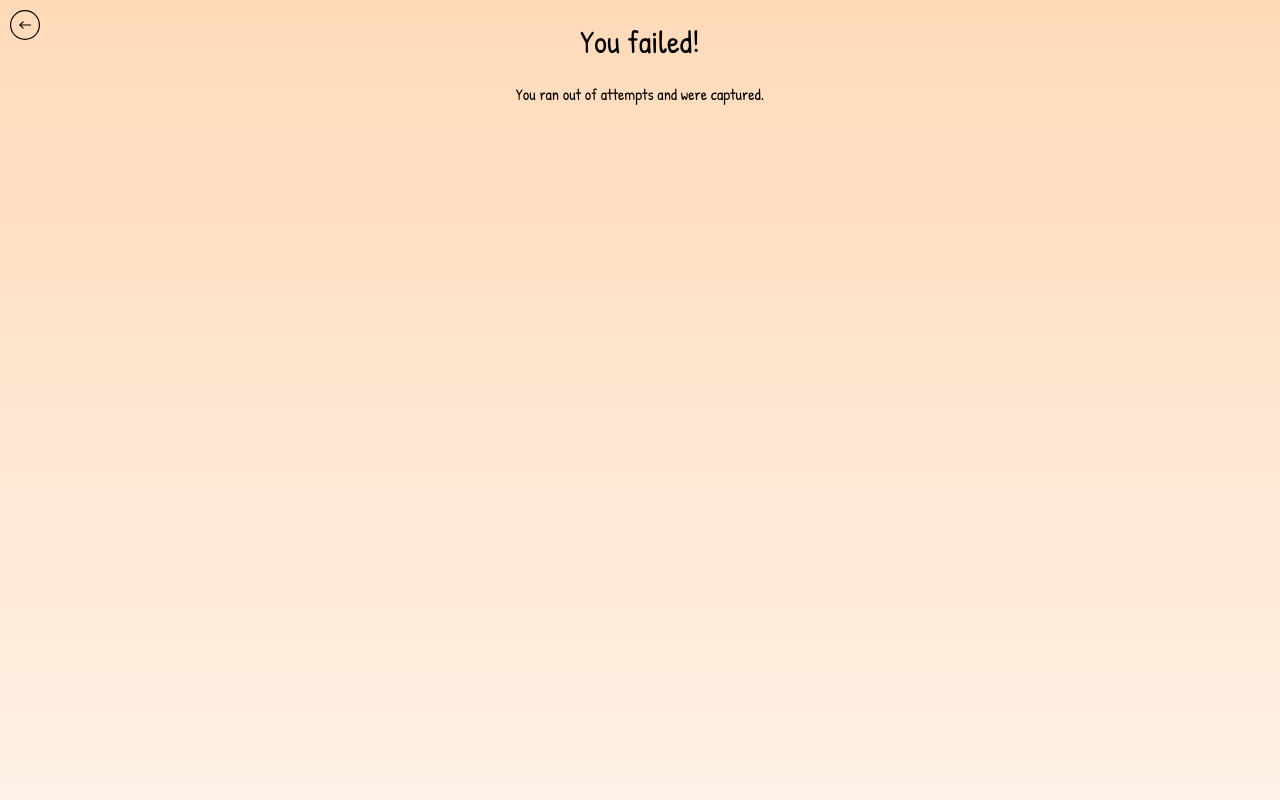
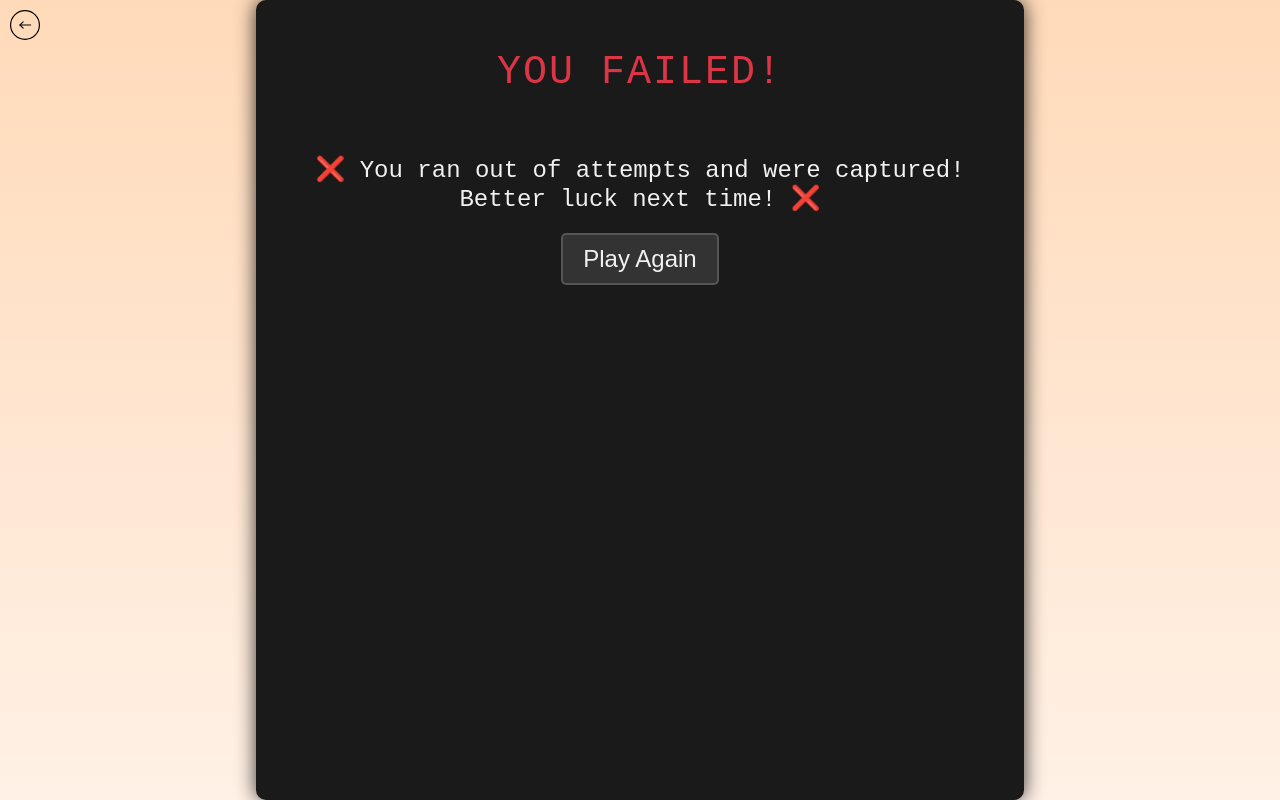
Before and after one commit to joseph-johnson27001/game-world, a Vue app: page /code-word/results in a window 1280 px wide. Built offline with nearby package versions, Linux system fonts and the light colour scheme.

Commit message:
Results Page

```diff
--- a/src/views/CodeWord/CodeWordResults.vue
+++ b/src/views/CodeWord/CodeWordResults.vue
@@ -1,11 +1,22 @@
 <template>
   <div class="code-word-results">
     <div class="heading-container">
-      <h1>{{ resultMessage }}</h1>
+      <h1 :class="{ success: success, failure: !success }">
+        {{ resultMessage }}
+      </h1>
     </div>
 
-    <p v-if="this.success">You had {{ attempts }} attempts remaining.</p>
-    <p v-else>You ran out of attempts and were captured.</p>
+    <div class="result-message">
+      <p v-if="success">
+        🎉 Congratulations! You managed to escape with {{ attempts }} attempts
+        remaining. 🎉
+      </p>
+      <p v-else>
+        ❌ You ran out of attempts and were captured! Better luck next time! ❌
+      </p>
+    </div>
+
+    <button @click="restartGame" class="restart-button">Play Again</button>
   </div>
 </template>
 
@@ -19,15 +30,68 @@ export default {
       return this.$route.query.success === "true";
     },
     resultMessage() {
-      return this.success ? "You have escaped!" : "You failed!";
+      // Update the result message based on success
+      return this.success ? "You Have Escaped!" : "You Failed!";
+    },
+  },
+  methods: {
+    restartGame() {
+      // Logic to restart the game, e.g., navigate back to the game page
+      this.$router.push({ name: "CodeWordGame" }); // Adjust the route name as necessary
     },
   },
 };
 </script>
 
 <style scoped>
-/* Add your styles here */
+/* General styles for the results page */
 .code-word-results {
+  width: 100%;
   text-align: center;
+  padding: 30px;
+  color: #f1f1f1;
+  font-family: "Courier New", Courier, monospace !important;
+  background-color: #1a1a1a !important;
+  box-shadow: 0px 0px 20px rgba(0, 0, 0, 0.8);
+  border-radius: 10px;
+}
+
+/* Heading styles */
+.heading-container h1 {
+  font-size: 2.5em;
+  margin-bottom: 20px;
+  letter-spacing: 2px;
+  text-transform: uppercase;
+}
+
+/* Dynamic styles for success and failure */
+.success {
+  color: #28a745; /* Green for success */
+}
+
+.failure {
+  color: #dc3545; /* Red for failure */
+}
+
+/* Result message styles */
+.result-message {
+  font-size: 1.5em;
+  margin: 20px 0;
+}
+
+/* Restart button styling */
+.restart-button {
+  font-size: 1.5em;
+  padding: 10px 20px;
+  background-color: #333;
+  color: #f1f1f1;
+  border: 2px solid #555;
+  border-radius: 5px;
+  cursor: pointer;
+  transition: background-color 0.2s, border-color 0.2s;
+}
+
+.restart-button:hover {
+  background-color: #444; /* Darker on hover */
 }
 </style>
```
